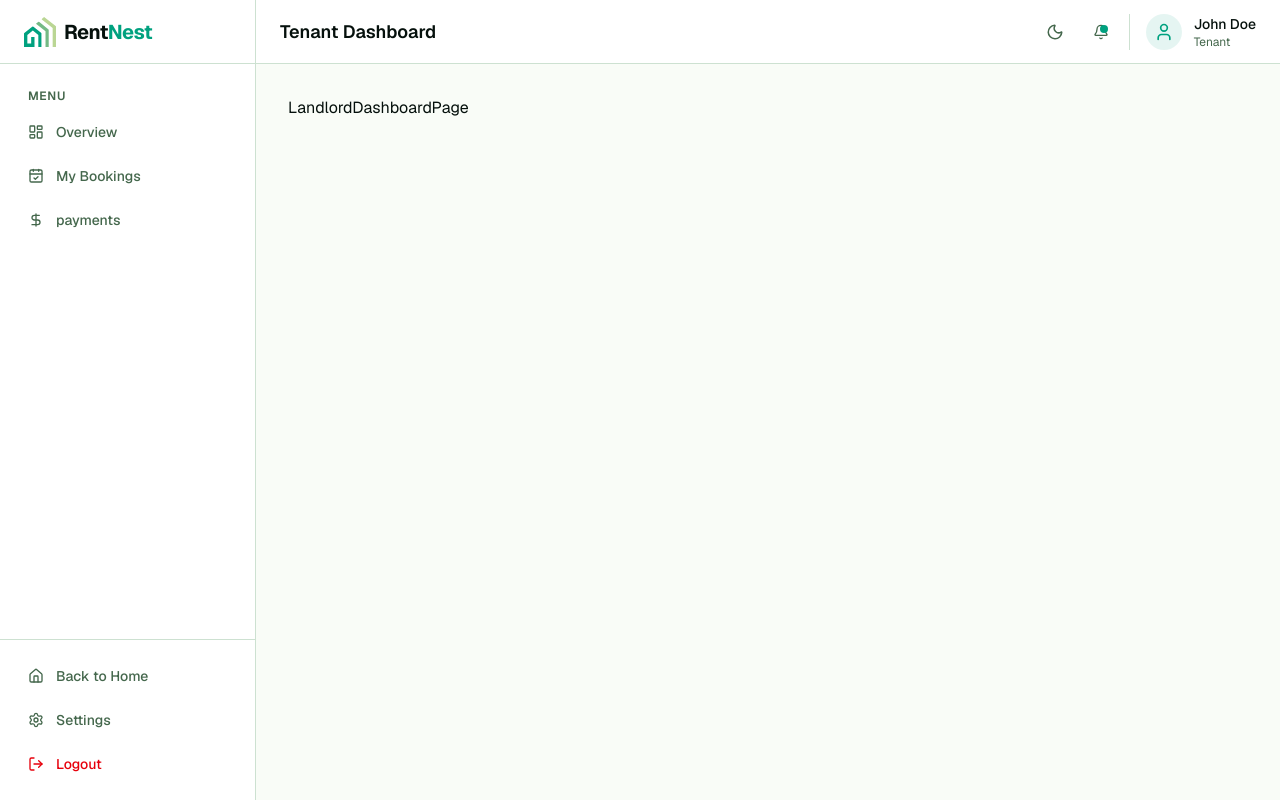
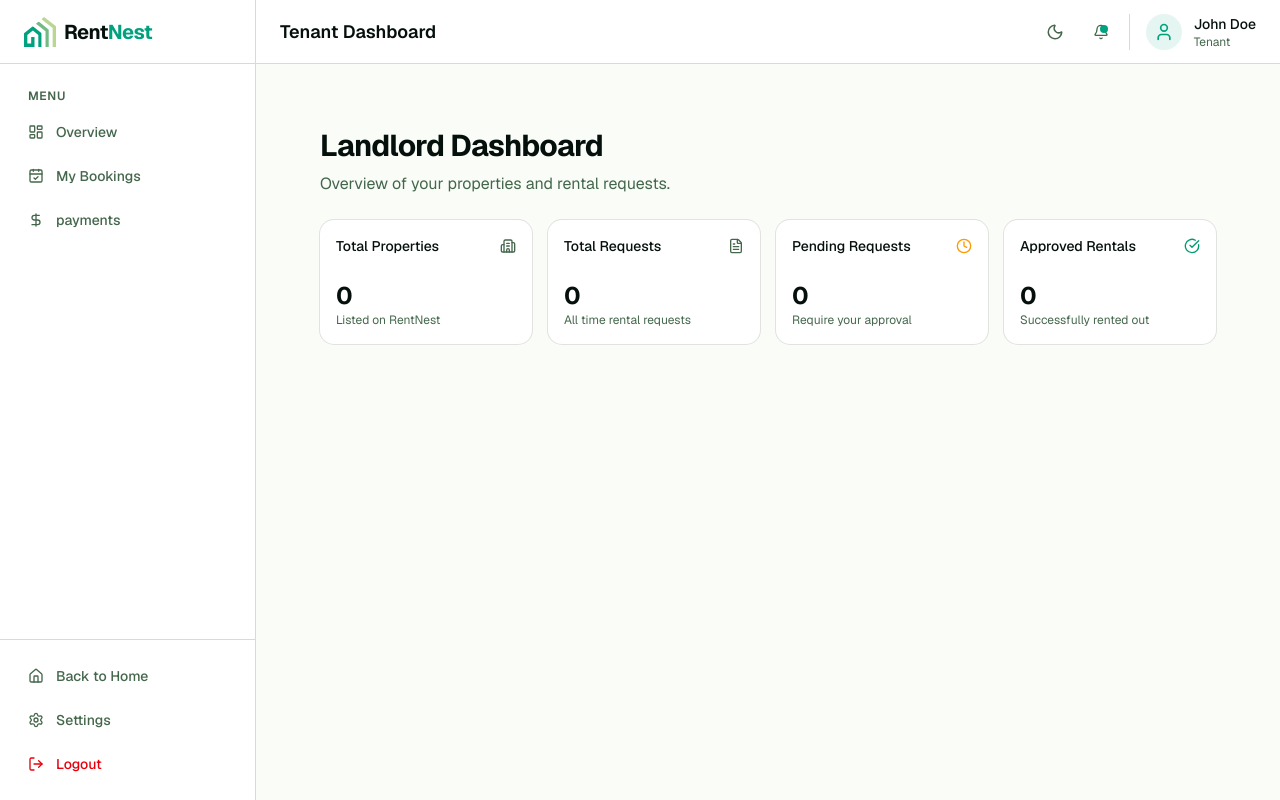
Before and after one commit to mehedihasanrafi205/RentNest, a Next.js app: page /dashboard/landlord in a window 1280 px wide. Built offline with nearby package versions, Linux system fonts and the light colour scheme; no server answers.

Commit message:
feat: implement landlord dashboard overview with stats

```diff
--- /dev/null
+++ b/app/dashboard/_action/landlord/landlordActions.ts
@@ -0,0 +1,55 @@
+"use server";
+
+import { cookies } from "next/headers";
+import { getMe } from "@/service/getme";
+import type { PropertiesResponse, RentalsResponse } from "@/types";
+
+export async function getLandlordProperties() {
+  const cookieStore = await cookies();
+  const accessToken = cookieStore.get("accessToken")?.value;
+  const user = await getMe();
+
+  if (!accessToken || !user || user.role !== "LANDLORD") {
+    return { success: false, data: [] };
+  }
+
+  try {
+    const res = await fetch(
+      `${process.env.BACKEND_API_URL}/properties?landlordId=${user.id}`,
+      {
+        headers: { Authorization: `Bearer ${accessToken}` },
+        cache: "no-store",
+      }
+    );
+    const result: PropertiesResponse = await res.json();
+    return result.success ? result : { success: false, data: [] };
+  } catch (error) {
+    return { success: false, data: [] };
+  }
+}
+
+export async function getLandlordRequests() {
+  const cookieStore = await cookies();
+  const accessToken = cookieStore.get("accessToken")?.value;
+  const user = await getMe();
+
+  if (!accessToken || !user || user.role !== "LANDLORD") {
+    return { success: false, data: [] };
+  }
+
+  try {
+    // We assume backend has a route or we fetch all rentals and filter.
+    // Here we just fetch all rentals for this landlord.
+    const res = await fetch(
+      `${process.env.BACKEND_API_URL}/rentals/landlord/${user.id}`,
+      {
+        headers: { Authorization: `Bearer ${accessToken}` },
+        cache: "no-store",
+      }
+    );
+    const result: RentalsResponse = await res.json();
+    return result.success ? result : { success: false, data: [] };
+  } catch (error) {
+    return { success: false, data: [] };
+  }
+}
--- a/app/dashboard/_components/tenant/BookingCard.tsx
+++ b/app/dashboard/_components/tenant/BookingCard.tsx
@@ -2,14 +2,27 @@
 
 import React, { useState } from "react";
 import Link from "next/link";
-import { MapPin, Clock, CheckCircle2, XCircle, AlertCircle, ExternalLink, CreditCard, Loader2 } from "lucide-react";
+import {
+  MapPin,
+  CheckCircle2,
+  ExternalLink,
+  CreditCard,
+  Loader2
+} from "lucide-react";
 import { Button } from "@/components/ui/button";
 import { Booking } from "@/types";
 import { createCheckoutSessionAction } from "../../_action/tenant/paymentActions";
 
 
-export function BookingCard({ booking }: { booking: Booking }) {
+interface BookingCardProps {
+  booking: Booking;
+  paidBookingIds?: string[];
+}
+
+export function BookingCard({ booking, paidBookingIds = [] }: BookingCardProps) {
   const [loading, setLoading] = useState(false);
+
+  const isAlreadyPaid = paidBookingIds.includes(booking.id);
 
   const handlePayment = async () => {
     setLoading(true);
@@ -57,7 +70,7 @@ export function BookingCard({ booking }: { booking: Booking }) {
         </span>
 
         <div className="flex items-center gap-2">
-          {booking.status === "APPROVED" && (
+          {booking.status === "APPROVED" && !isAlreadyPaid && (
             <Button
               onClick={handlePayment}
               disabled={loading}
@@ -67,6 +80,12 @@ export function BookingCard({ booking }: { booking: Booking }) {
               {loading ? <Loader2 size={13} className="animate-spin" /> : <CreditCard size={13} />}
               Pay Now
             </Button>
+          )}
+
+          {isAlreadyPaid && (
+            <span className="inline-flex items-center gap-1 px-2.5 py-1 rounded-md text-xs font-semibold bg-emerald-500/10 text-emerald-600 border border-emerald-500/20">
+              <CheckCircle2 size={13} /> Paid
+            </span>
           )}
 
           <Button asChild variant="ghost" size="sm" className="h-8 rounded-lg text-xs text-muted-foreground">
--- a/app/dashboard/landlord/page.tsx
+++ b/app/dashboard/landlord/page.tsx
@@ -1,9 +1,81 @@
-import React from 'react'
+import { Card, CardContent, CardHeader, CardTitle } from "@/components/ui/card";
+import { Building2, FileText, CheckCircle, Clock } from "lucide-react";
+import { getLandlordProperties, getLandlordRequests } from "../_action/landlord/landlordActions";
 
-const LandlordDashboardPage = () => {
+export default async function LandlordDashboardPage() {
+  const [propertiesRes, requestsRes] = await Promise.all([
+    getLandlordProperties(),
+    getLandlordRequests(),
+  ]);
+
+  const properties = propertiesRes.success ? propertiesRes.data : [];
+  const requests = requestsRes.success ? requestsRes.data : [];
+
+  const pendingRequests = Array.isArray(requests) ? requests.filter((r: any) => r.status === "PENDING").length : 0;
+  const approvedRequests = Array.isArray(requests) ? requests.filter((r: any) => r.status === "APPROVED").length : 0;
+
   return (
-    <div>LandlordDashboardPage</div>
-  )
+    <div className="space-y-6 max-w-6xl mx-auto p-4 sm:p-6 lg:p-8">
+      <div>
+        <h1 className="text-3xl font-bold tracking-tight">Landlord Dashboard</h1>
+        <p className="text-muted-foreground mt-2">
+          Overview of your properties and rental requests.
+        </p>
+      </div>
+
+      <div className="grid gap-4 md:grid-cols-2 lg:grid-cols-4">
+        <Card>
+          <CardHeader className="flex flex-row items-center justify-between space-y-0 pb-2">
+            <CardTitle className="text-sm font-medium">Total Properties</CardTitle>
+            <Building2 className="h-4 w-4 text-muted-foreground" />
+          </CardHeader>
+          <CardContent>
+            <div className="text-2xl font-bold">{Array.isArray(properties) ? properties.length : 0}</div>
+            <p className="text-xs text-muted-foreground">
+              Listed on RentNest
+            </p>
+          </CardContent>
+        </Card>
+
+        <Card>
+          <CardHeader className="flex flex-row items-center justify-between space-y-0 pb-2">
+            <CardTitle className="text-sm font-medium">Total Requests</CardTitle>
+            <FileText className="h-4 w-4 text-muted-foreground" />
+          </CardHeader>
+          <CardContent>
+            <div className="text-2xl font-bold">{Array.isArray(requests) ? requests.length : 0}</div>
+            <p className="text-xs text-muted-foreground">
+              All time rental requests
+            </p>
+          </CardContent>
+        </Card>
+
+        <Card>
+          <CardHeader className="flex flex-row items-center justify-between space-y-0 pb-2">
+            <CardTitle className="text-sm font-medium">Pending Requests</CardTitle>
+            <Clock className="h-4 w-4 text-amber-500" />
+          </CardHeader>
+          <CardContent>
+            <div className="text-2xl font-bold">{pendingRequests}</div>
+            <p className="text-xs text-muted-foreground">
+              Require your approval
+            </p>
+          </CardContent>
+        </Card>
+
+        <Card>
+          <CardHeader className="flex flex-row items-center justify-between space-y-0 pb-2">
+            <CardTitle className="text-sm font-medium">Approved Rentals</CardTitle>
+            <CheckCircle className="h-4 w-4 text-primary" />
+          </CardHeader>
+          <CardContent>
+            <div className="text-2xl font-bold">{approvedRequests}</div>
+            <p className="text-xs text-muted-foreground">
+              Successfully rented out
+            </p>
+          </CardContent>
+        </Card>
+      </div>
+    </div>
+  );
 }
-
-export default LandlordDashboardPage
--- a/app/dashboard/tenant/bookings/page.tsx
+++ b/app/dashboard/tenant/bookings/page.tsx
@@ -1,10 +1,17 @@
 import React from "react";
+import { getMyBookingsAction } from "../../_action/tenant/myBookingsAction";
+import { getMyPaymentsAction } from "../../_action/tenant/paymentActions";
 import { BookingsView } from "../../_components/tenant/BookingsView";
-import { getMyBookingsAction } from "../../_action/tenant/myBookingsAction";
+
 
 export default async function TenantBookingsPage() {
-  const response = await getMyBookingsAction();
-  const bookings = response.success ? response.data : [];
+  const [bookingsRes, paymentsRes] = await Promise.all([
+    getMyBookingsAction(),
+    getMyPaymentsAction(),
+  ]);
+
+  const bookings = bookingsRes.success ? bookingsRes.data : [];
+  const payments = paymentsRes.success ? paymentsRes.data : [];
 
   return <BookingsView initialBookings={bookings} />;
 }
```
